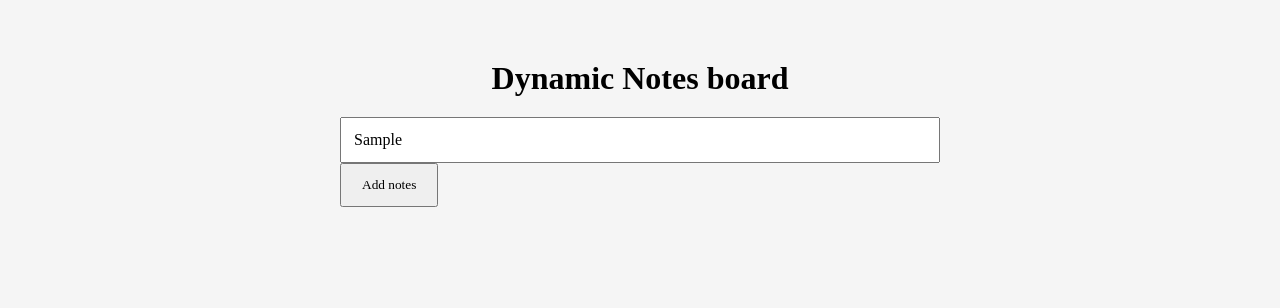
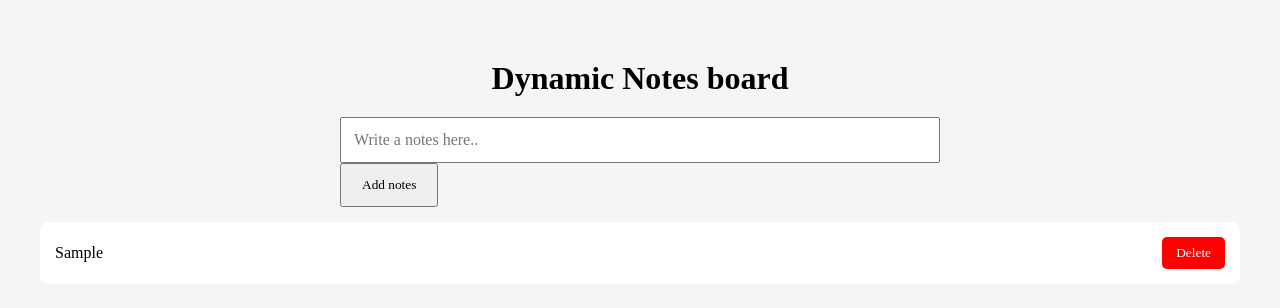
Before and after one commit to ROKON-099/Dynamic-Notes-Board, a plain HTML site: page index.html in a window 1280 px wide. Both pictures are taken after typing "Sample" into the empty fields and a click on the button "Add notes". Drawn offline with Linux system fonts and the light colour scheme.

Commit message:
added a commit

```diff
--- a/index.css
+++ b/index.css
@@ -31,5 +31,21 @@ button {
     cursor:pointer;
 }
 .note{
+    display:flex;
+    justify-content: space-between;
+    align-items: center;
+    background-color: #fff;
+    padding:15px;
+    margin-top:15px;
+    border-radius:8px;
+
 
 }
+
+.delete{
+    background-color:red;
+    color:white;
+    border:none;
+    padding:8px 14px;
+    border-radius:5px;
+}
--- a/index.js
+++ b/index.js
@@ -0,0 +1,33 @@
+const noteinput = document.getElementById("noteinput");
+const addbtn = document.getElementById("addbtn");
+const notesContainer = document.getElementById("notesContainer");
+
+addbtn.addEventListener("click", function () {
+
+    const noteText = noteinput.value.trim();
+
+    if (noteText === "") {
+        alert("Please write a note");
+        return;
+    }
+
+    const note = document.createElement("div");
+
+    note.classList.add("note");
+
+    note.innerHTML = `
+        <p>${noteText}</p>
+        <button class="delete">Delete</button>
+    `;
+
+    notesContainer.appendChild(note);
+
+    noteinput.value = "";
+
+    const deletebtn = note.querySelector(".delete");
+
+    deletebtn.addEventListener("click", function () {
+        note.remove();
+    });
+
+});
```
